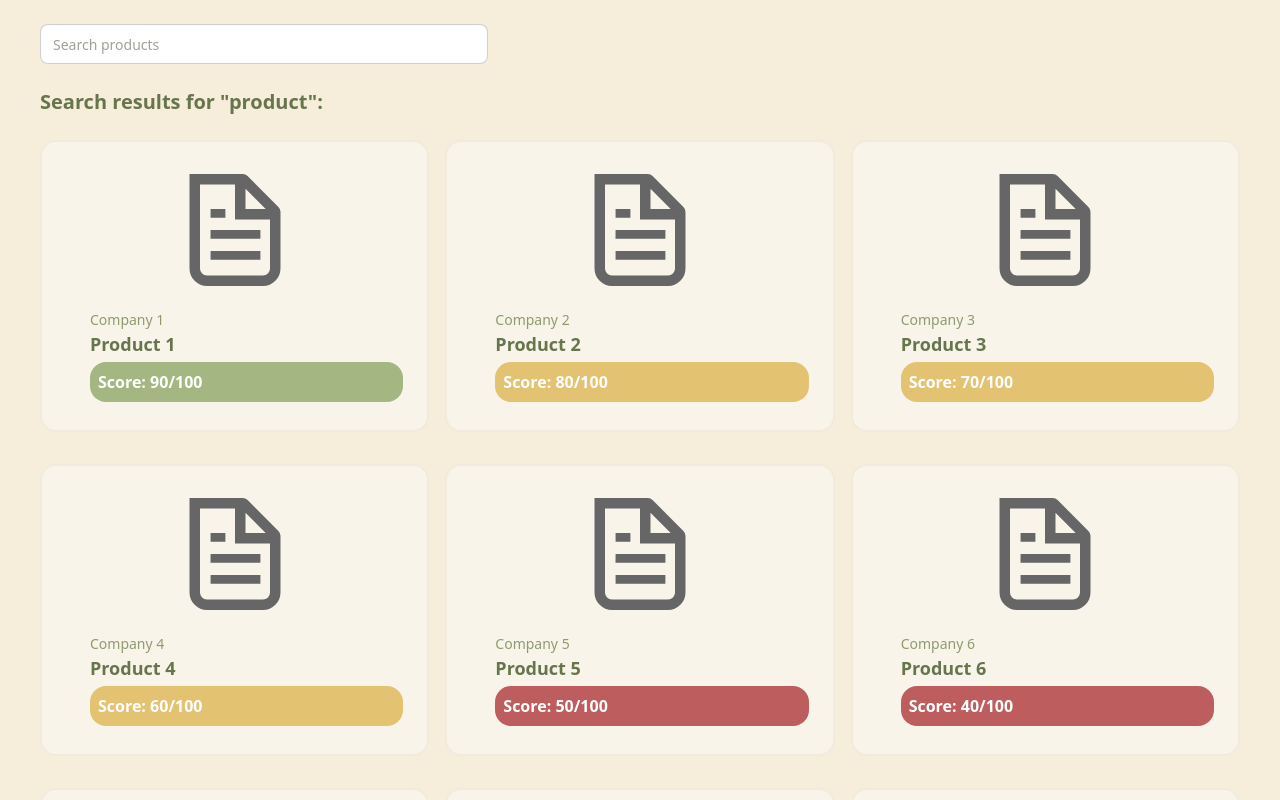
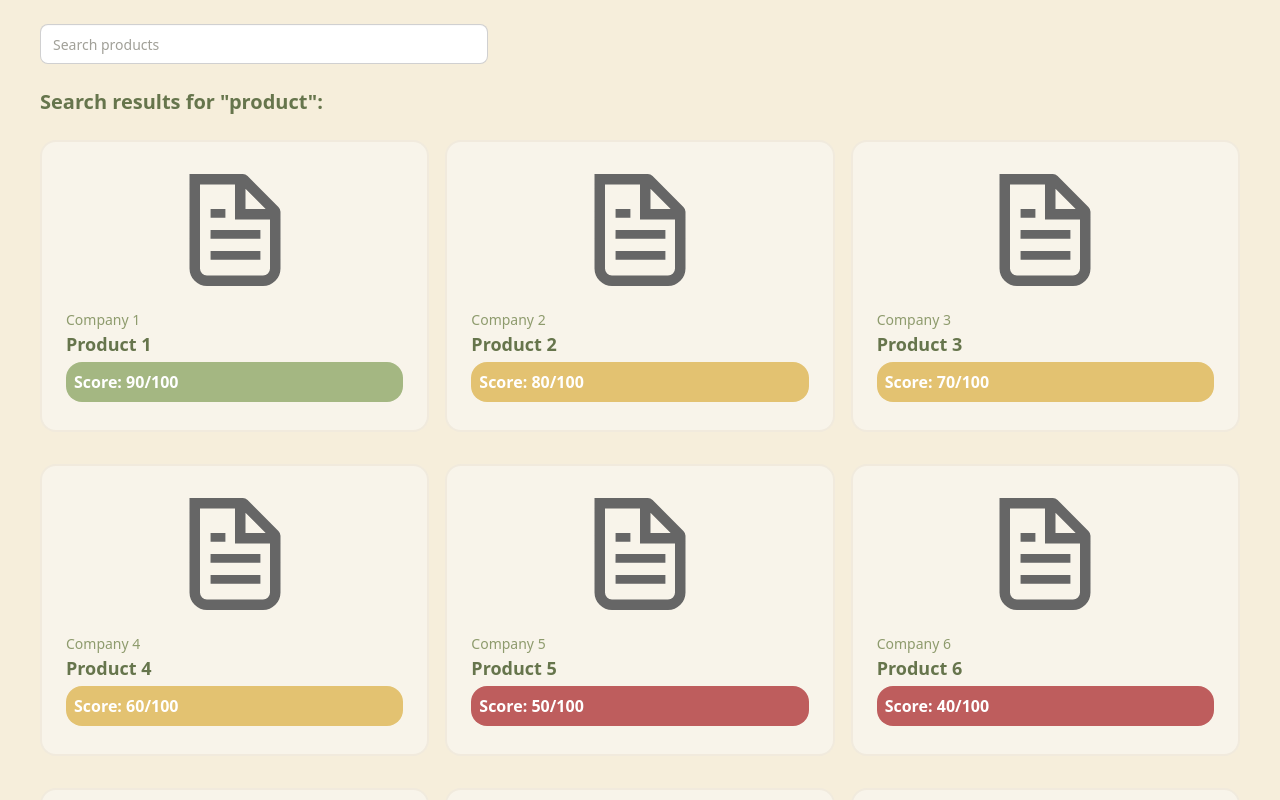
Before and after one commit to msjulietruong/impactly-la-tech, a Next.js app in the folder frontend-next/: page /products in a window 1280 px wide. Shown: the top 800 px of the page. Built offline with nearby package versions, Linux system fonts and the light colour scheme.

Commit message:
Update ProductList.jsx

```diff
--- a/frontend-next/src/components/ProductList.jsx
+++ b/frontend-next/src/components/ProductList.jsx
@@ -73,7 +73,7 @@ export default function ProductList() {
                   alt={product.name}
                   className="w-20 h-20 rounded-2xl my-auto md:w-32 md:h-32 md:mx-auto md:py-2"
                 />
-                <div className="ml-6 my-auto md:pt-4">
+                <div className="ml-6 my-auto md:pt-4 md:ml-0">
                   <h4 className="text-xs  text-[var(--theme-color-secondary)] font-medium md:text-sm">
                     {product.company}
                   </h4>
```
